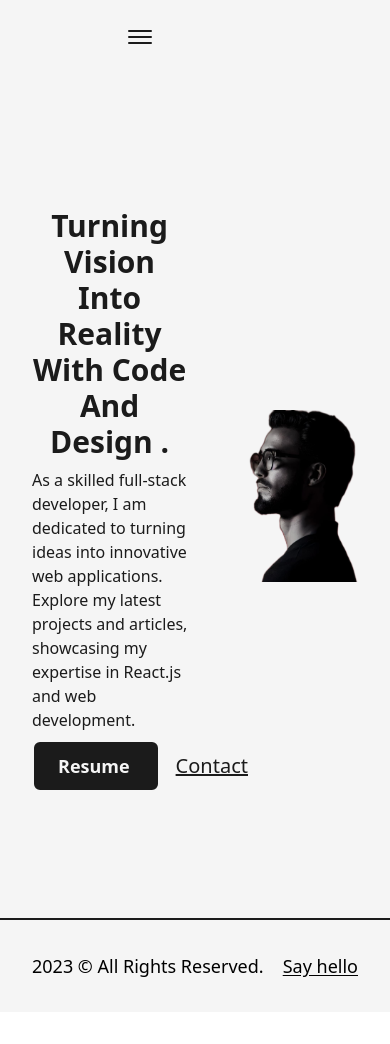
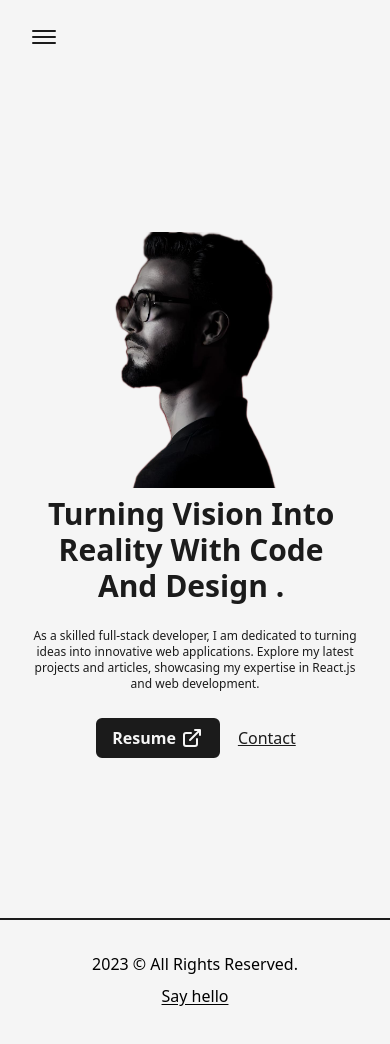
Before and after one commit to MdAatif-Tegginmani/Next-Portfolio, a Next.js app: page / in a window 390 px wide. Shown: the top 1044 px of the page. Before the commit the page ends 1012 px from the top, so only its background shows below. Built offline with nearby package versions, Linux system fonts and the light colour scheme.

Commit message:
501.51 responsive

```diff
--- a/src/components/Footer.js
+++ b/src/components/Footer.js
@@ -4,12 +4,12 @@ import Layout from './Layout'
 
 const Footer = () => {
   return (
-    <footer className='w-full border-t-2 border-solid border-dark font-medium text-lg dark:text-light dark:border-light '>
-        <Layout className='py-8 flex items-center justify-between'>
+    <footer className='w-full border-t-2 border-solid border-dark font-medium text-lg dark:text-light dark:border-light sm:text-base '>
+        <Layout className='py-8 flex items-center justify-between  lg:flex-col lg:py=6'>
             <span>{new Date().getFullYear()} &copy; All Rights Reserved.</span>
 
 
-            <Link href='/' className='underline underline-offset-2'>Say hello</Link>
+            <Link href='/' className='underline underline-offset-2 lg:py-2'>Say hello</Link>
 
 
         </Layout>
--- a/src/components/Navbar.js
+++ b/src/components/Navbar.js
@@ -45,7 +45,7 @@ const Navbar = () => {
 
 
     return (
-        <header className='w-full px-32 py-8 font-medium flex items-center justify-between dark:text-light relative '>
+        <header className='w-full px-32 py-8 font-medium flex items-center justify-between dark:text-light relative z-10 lg:px-16 md:px-12 sm:px-8 '>
 
             <button className=' flex-col justify-center items-center hidden lg:flex' onClick={handleClick} >
                 <span className={`bg-dark dark:bg-light block transition-all duration-300 ease-out h-0.5 w-6 rounded-sm  ${isOpen ? 'rotate-45 translate-y-1': '-translate-y-0.5'}`}></span>
--- a/src/pages/about.js
+++ b/src/pages/about.js
@@ -17,9 +17,9 @@ const about = () => {
             </Head>
             <main className="flex w-full flex-col items-center justify-center dark:text-light">
                 <Layout className="pt-16">
-                    <AnimatedText text=" Passion Fuels Purpose! " className="mb-16" />
-                    <div className="grid w-full grid-cols-8 gap-16">
-                        <div className="col-span-3 flex flex-col items-start justify-start">
+                    <AnimatedText text=" Passion Fuels Purpose! " className="mb-16 lg:!text-7xl sm:!text-6xl xs:!text-4xl sm:mb-8   " />
+                    <div className="grid w-full grid-cols-8 gap-16 sm:gap-8">
+                        <div className="col-span-3 flex flex-col items-start justify-start xl:col-span-4    ">
                             <h2 className="mb-4 text-lg font-bold uppercase text-dark/75">
                                 Biography
                             </h2>
@@ -36,7 +36,7 @@ const about = () => {
                                 your next project.
                             </p>
                         </div>
-                        <div className="col-span-3 relative h-max rounded-2xl border-2 border-solid border-dark bg-light p-8">
+                        <div className="col-span-3 relative h-max rounded-2xl border-2 border-solid border-dark bg-light p-8  xl:col-span-4">
                             <div className="absolute top-0 -right-3 -z-10 w-[102%] h-[103%] rounded-[2rem] bg-dark"/>
                                 <Image
                                     src={ProfilePic}
--- a/src/pages/index.js
+++ b/src/pages/index.js
@@ -15,36 +15,36 @@ export default function Home() {
         <meta name="description" content="Generated by create next app" />
       </Head>
       <main className="flex items-center text-dark w-full min-h-screen dark:text-light">
-        <Layout className="pt-0">
-          <div className="flex items-center justify-between w-full">
+        <Layout className="pt-0 md:pt-16 sm:pt-8" >
+          <div className="flex items-center justify-between w-full lg:flex-col-reverse">
 
-            <div className="w-1/2 flex flex-col items-center self-center">
+            <div className="w-1/2 flex flex-col items-center self-center lg:w-full lg:text-center">
               <AnimatedText
                 text="Turning Vision Into Reality With Code And Design ."
                 className="!text-6xl !text-left xl:!text-5xl lg:!text-center lg:!text-6xl md:!text-5xl sm:!text-3xl"
               />
 
-              <p>
+              <p className="my-4 text-base font-medium md:text-sm sm:text-xs">
                 As a skilled full-stack developer, I am dedicated to turning
                 ideas into innovative web applications. Explore my latest
                 projects and articles, showcasing my expertise in React.js and
                 web development.
               </p>
-              <div className="flex items-center self-start mt-2">
+              <div className="flex items-center self-start mt-2 lg:self-center">
                 <Link href="/dummy.pdf" target={"_blank"}
-                  className="flex items-center bg-dark text-light p-2.5 px-6 rounded-lg text-lg font-semibold hover:bg-light hover:text-dark border-2 border-solid border-transparent hover:border-dark dark:bg-light dark:text-dark hover:dark:bg-dark hover:dark:text-light  hover:dark:border-light  " download={true}>
+                  className="flex items-center bg-dark text-light p-2.5 px-6 rounded-lg text-lg font-semibold hover:bg-light hover:text-dark border-2 border-solid border-transparent hover:border-dark dark:bg-light dark:text-dark hover:dark:bg-dark hover:dark:text-light  hover:dark:border-light md:p-2 md:px-4 md:text-base  " download={true}>
                   Resume <LinkArrow className={"w-6 ml-1"} />
                 </Link>
-                <Link href='mailto:abcd@gmail.com' target={"_blank"} className="ml-4 text-xl font-medium capitalize text-dark underline dark:text-light hover:dark:bg-dark hover:dark:text-light">Contact</Link>
+                <Link href='mailto:abcd@gmail.com' target={"_blank"} className="ml-4 text-xl font-medium capitalize text-dark underline dark:text-light hover:dark:bg-dark hover:dark:text-light md:text-base">Contact</Link>
               </div>
             </div>
 
 
-            <div className="w-1/3">
+            <div className="w-1/3 md:w-1/2">
               <Image
                 src={propfilePic}
                 alt="MdAatif"
-                className="w-auto h-auto" priority
+                className="w-auto h-auto lg:hidden md:inline-block md:w-full" priority
                 sizes="(max-width: 768px) 100vw, (max-width: 1200px) 50vw, 33vw"
               />
             </div>
```
